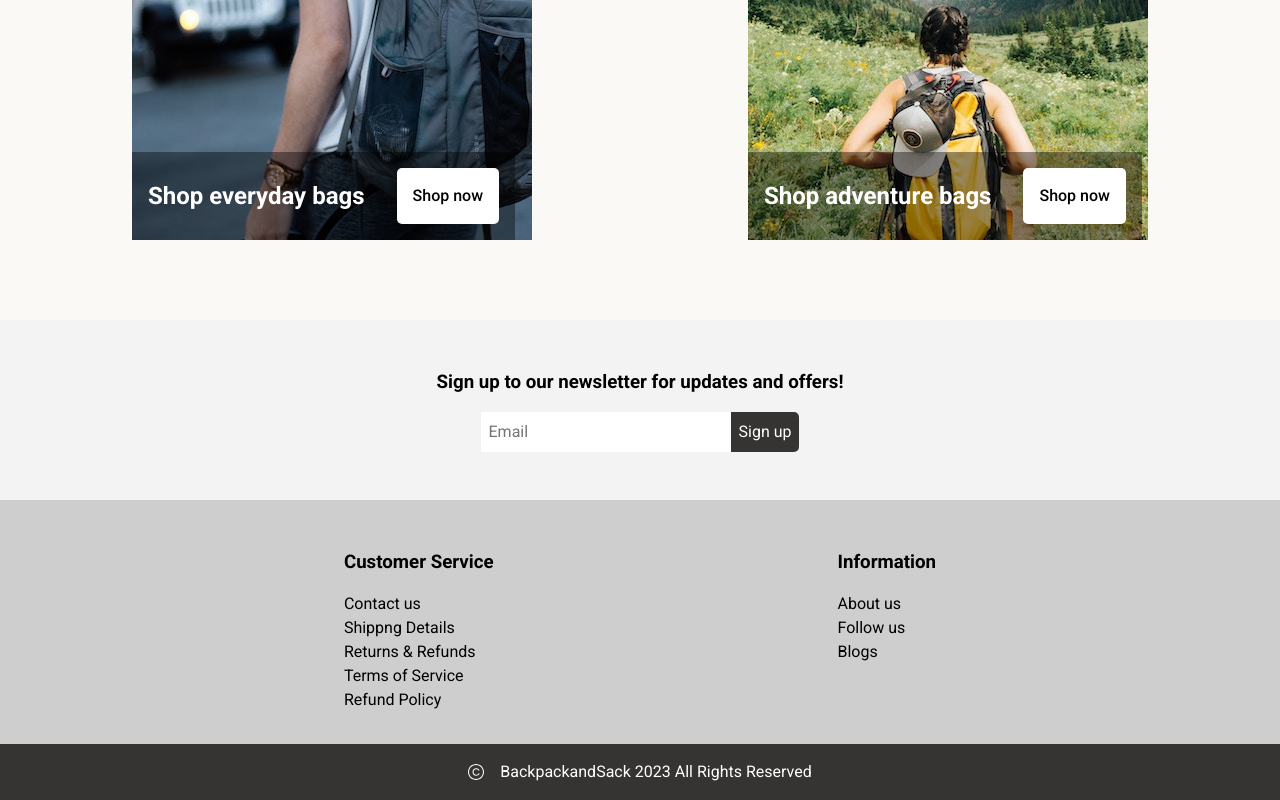
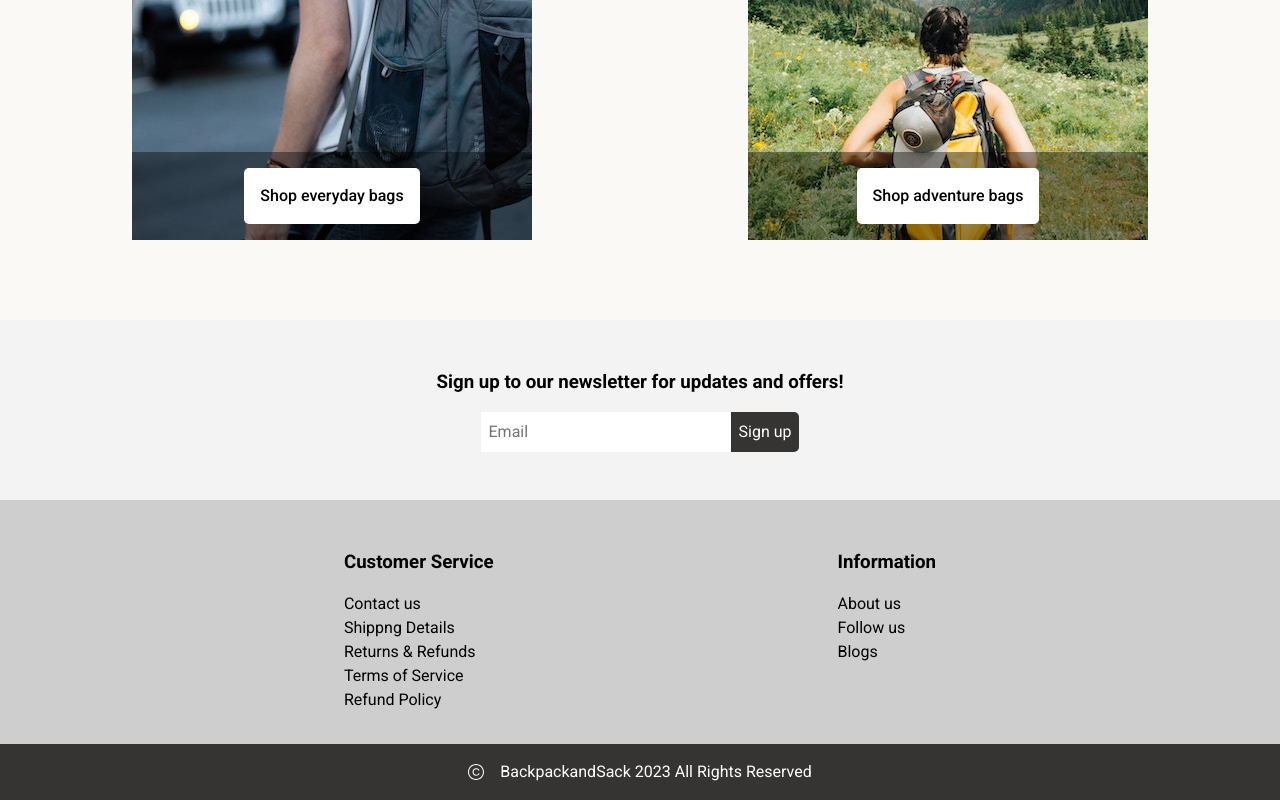
Before and after one commit to dave-forbes/shopping-cart, a React (Vite) app in the folder shopping-cart/: page / in a window 1280 px wide. Shown: the part 1052-1852 px from the top of the page. Built offline with nearby package versions, Linux system fonts and the light colour scheme; a web font is replaced by a local one.

Commit message:
moved text inside buttons for cleaner look

```diff
--- a/shopping-cart/src/components/Categories/Categories.jsx
+++ b/shopping-cart/src/components/Categories/Categories.jsx
@@ -9,26 +9,24 @@ const Categories = () => {
       <div className={styles.wrapper}>
         <img className={styles.img} src={everydayImage} />
         <div className={styles.div}>
-          <h2>Shop everyday bags</h2>
           <Link
             className={styles.a}
             to="/shop"
             state={{ category: "everyday" }}
           >
-            Shop now
+            Shop everyday bags
           </Link>
         </div>
       </div>
       <div className={styles.wrapper}>
         <img className={styles.img} src={adventureImage} />
         <div className={styles.div}>
-          <h2>Shop adventure bags</h2>
           <Link
             className={styles.a}
             to="/shop"
             state={{ category: "adventure" }}
           >
-            Shop now
+            Shop adventure bags
           </Link>
         </div>
       </div>
--- a/shopping-cart/src/components/Categories/Categories.module.css
+++ b/shopping-cart/src/components/Categories/Categories.module.css
@@ -40,7 +40,7 @@
   display: flex;
   justify-content: center;
   align-items: center;
-  gap: 2rem;
+  width: 100%;
   padding: 1rem;
   position: absolute;
   bottom: 0;
```
